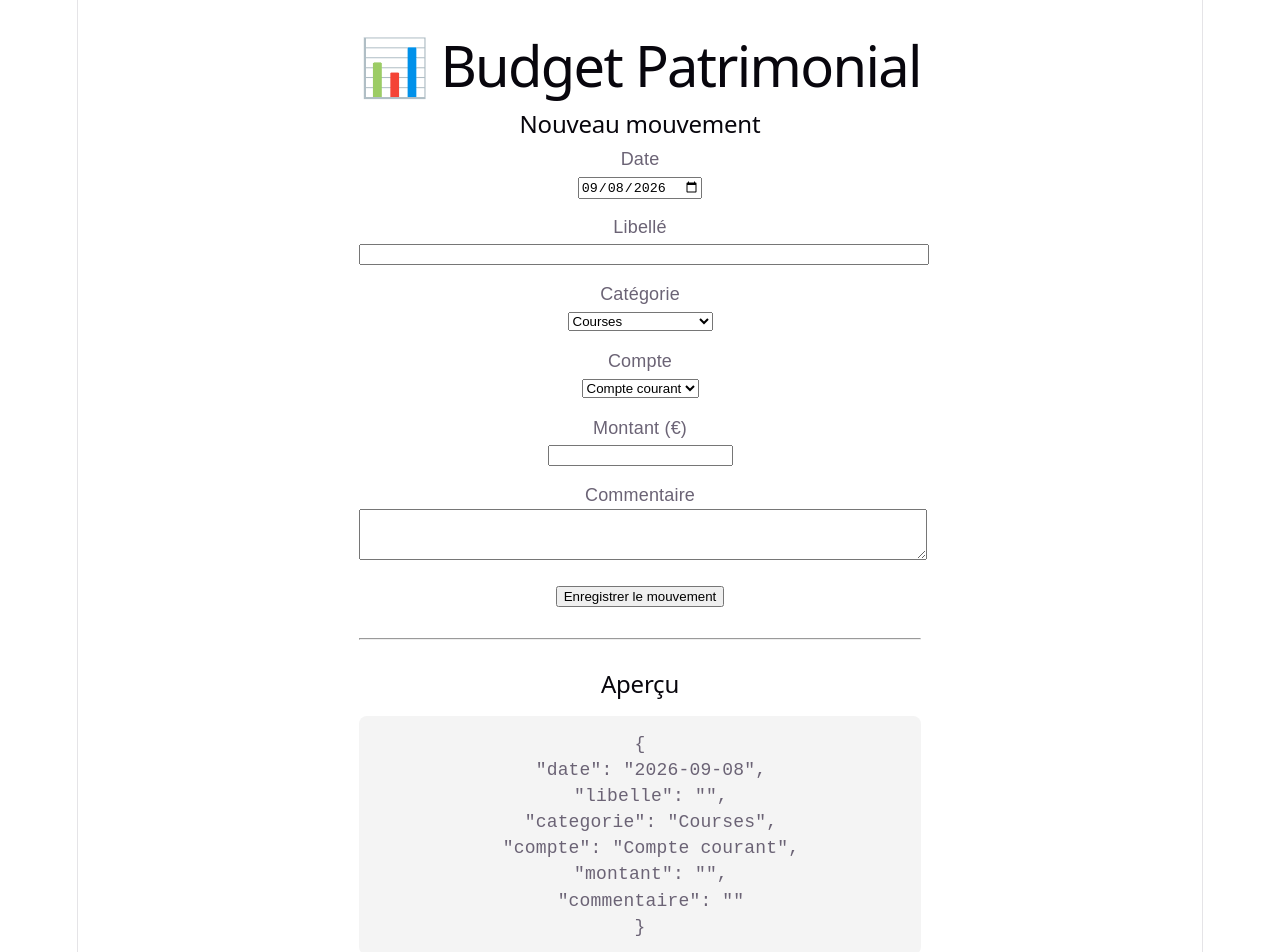
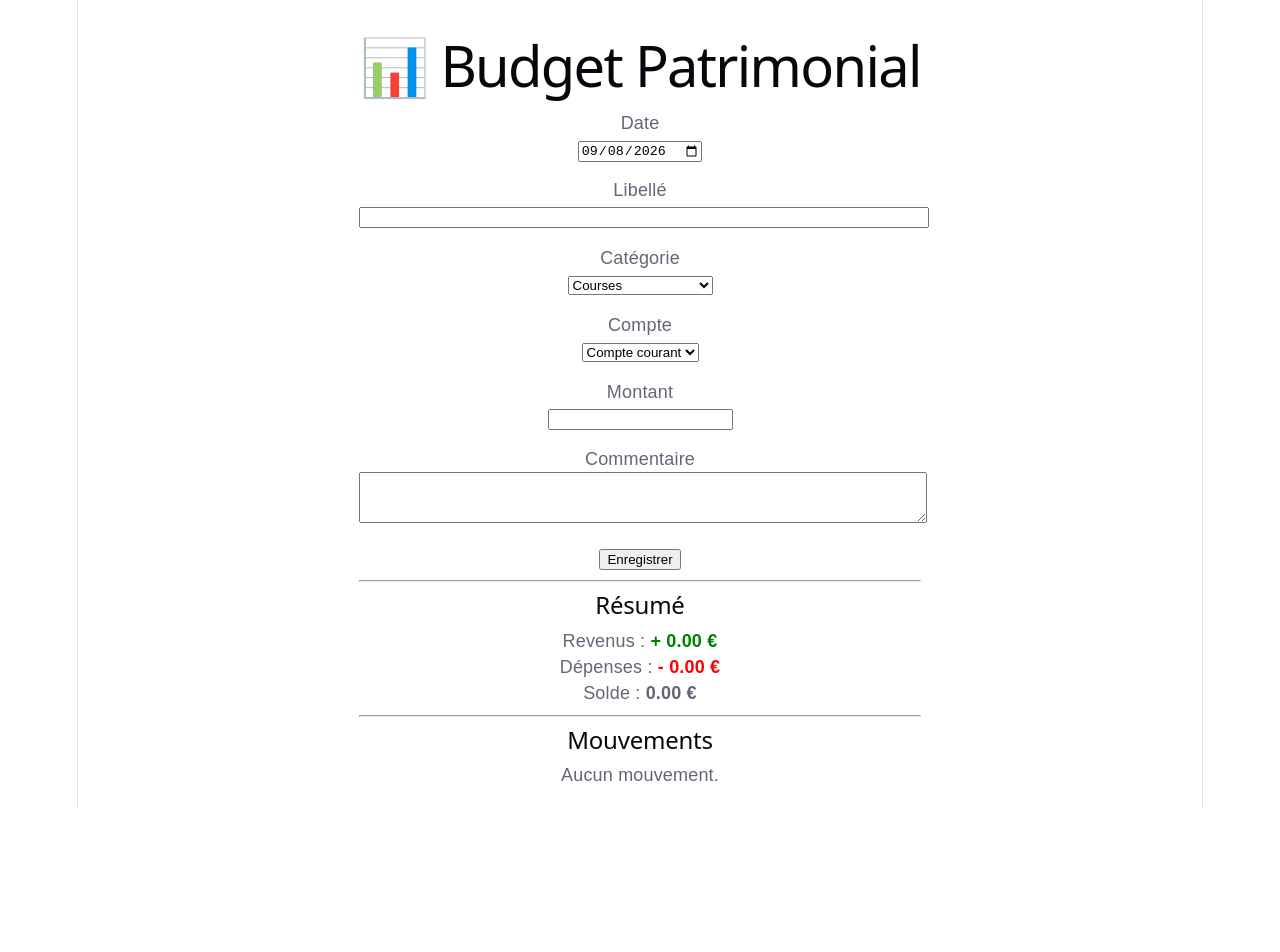
Before and after one commit to Sirkis99/budget-patrimonial, a React (Vite) app in the folder budget-patrimonial/: page / in a window 1280 px wide. Shown: the top 952 px of the page. After the commit the page ends 808 px from the top, so only its background shows below. Built offline with nearby package versions, Linux system fonts and the light colour scheme.

Commit message:
Formulaire V2

```diff
--- a/budget-patrimonial/src/App.jsx
+++ b/budget-patrimonial/src/App.jsx
@@ -38,10 +38,7 @@ const categories = {
     "Vacances",
   ],
 
-  Enfants: [
-    "Épargne enfants",
-    "Dépenses enfants",
-  ],
+  Enfants: ["Épargne enfants", "Dépenses enfants"],
 
   "Jardin / Maison": [
     "Paysagiste CESU",
@@ -71,7 +68,17 @@ const categories = {
   ],
 };
 
+const categoriesRevenus = [
+  "Salaire Thierry",
+  "Salaire Jennifer",
+  "SAP",
+  "Don parental",
+  "Autres revenus",
+];
+
 export default function App() {
+  const [mouvements, setMouvements] = useState([]);
+
   const [form, setForm] = useState({
     date: new Date().toISOString().substring(0, 10),
     libelle: "",
@@ -91,17 +98,57 @@ export default function App() {
   function enregistrer(e) {
     e.preventDefault();
 
-    console.log(form);
+    let montant = parseFloat(form.montant);
 
-    alert(
-      "✅ Mouvement saisi avec succès\\n\\n(étape suivante : stockage local)"
+    if (isNaN(montant)) {
+      alert("Montant invalide");
+      return;
+    }
+
+    if (!categoriesRevenus.includes(form.categorie)) {
+      montant = -Math.abs(montant);
+    } else {
+      montant = Math.abs(montant);
+    }
+
+    const nouveauMouvement = {
+      id: Date.now(),
+      ...form,
+      montant,
+    };
+
+    setMouvements([nouveauMouvement, ...mouvements]);
+
+    setForm({
+      date: new Date().toISOString().substring(0, 10),
+      libelle: "",
+      categorie: "Courses",
+      compte: "Compte courant",
+      montant: "",
+      commentaire: "",
+    });
+  }
+
+  function supprimer(id) {
+    setMouvements(
+      mouvements.filter((m) => m.id !== id)
     );
   }
+
+  const revenus = mouvements
+    .filter((m) => m.montant > 0)
+    .reduce((s, m) => s + m.montant, 0);
+
+  const depenses = mouvements
+    .filter((m) => m.montant < 0)
+    .reduce((s, m) => s + Math.abs(m.montant), 0);
+
+  const solde = revenus - depenses;
 
   return (
     <div
       style={{
-        maxWidth: "900px",
+        maxWidth: "1000px",
         margin: "auto",
         padding: "20px",
         fontFamily: "Arial",
@@ -109,53 +156,66 @@ export default function App() {
     >
       <h1>📊 Budget Patrimonial</h1>
 
-      <h2>Nouveau mouvement</h2>
-
       <form onSubmit={enregistrer}>
-        <div style={{ marginBottom: "15px" }}>
+        <div style={{ marginBottom: 15 }}>
           <label>Date</label>
           <br />
           <input
             type="date"
             value={form.date}
-            onChange={(e) => update("date", e.target.value)}
+            onChange={(e) =>
+              update("date", e.target.value)
+            }
           />
         </div>
 
-        <div style={{ marginBottom: "15px" }}>
+        <div style={{ marginBottom: 15 }}>
           <label>Libellé</label>
           <br />
           <input
             type="text"
             value={form.libelle}
-            onChange={(e) => update("libelle", e.target.value)}
+            onChange={(e) =>
+              update("libelle", e.target.value)
+            }
             style={{ width: "100%" }}
           />
         </div>
 
-        <div style={{ marginBottom: "15px" }}>
+        <div style={{ marginBottom: 15 }}>
           <label>Catégorie</label>
           <br />
           <select
             value={form.categorie}
-            onChange={(e) => update("categorie", e.target.value)}
+            onChange={(e) =>
+              update("categorie", e.target.value)
+            }
           >
-            {Object.entries(categories).map(([groupe, valeurs]) => (
-              <optgroup key={groupe} label={groupe}>
+            {Object.entries(categories).map(
+              ([groupe, valeurs]) => (
+                <optgroup
+                  key={groupe}
+                  label={groupe}
+                >
                   {valeurs.map((v) => (
-                  <option key={v}>{v}</option>
+                    <option key={v}>
+                      {v}
+                    </option>
                   ))}
                 </optgroup>
-            ))}
+              )
+            )}
           </select>
         </div>
 
-        <div style={{ marginBottom: "15px" }}>
+        <div style={{ marginBottom: 15 }}>
           <label>Compte</label>
           <br />
           <select
             value={form.compte}
-            onChange={(e) => update("compte", e.target.value)}
+            onChange={(e) =>
+              update("compte", e.target.value)
+            }
           >
             {comptes.map((c) => (
               <option key={c}>{c}</option>
@@ -163,46 +223,122 @@ export default function App() {
           </select>
         </div>
 
-        <div style={{ marginBottom: "15px" }}>
-          <label>Montant (€)</label>
+        <div style={{ marginBottom: 15 }}>
+          <label>Montant</label>
           <br />
           <input
             type="number"
             step="0.01"
             value={form.montant}
-            onChange={(e) => update("montant", e.target.value)}
+            onChange={(e) =>
+              update("montant", e.target.value)
+            }
           />
         </div>
 
-        <div style={{ marginBottom: "15px" }}>
+        <div style={{ marginBottom: 15 }}>
           <label>Commentaire</label>
           <br />
           <textarea
             rows="3"
             value={form.commentaire}
-            onChange={(e) => update("commentaire", e.target.value)}
+            onChange={(e) =>
+              update("commentaire", e.target.value)
+            }
             style={{ width: "100%" }}
           />
         </div>
 
         <button type="submit">
-          Enregistrer le mouvement
+          Enregistrer
         </button>
       </form>
 
-      <hr style={{ margin: "30px 0" }} />
+      <hr />
 
-      <h2>Aperçu</h2>
+      <h2>Résumé</h2>
 
-      <pre
+      <p>
+        Revenus :
+        {" "}
+        <strong style={{ color: "green" }}>
+          + {revenus.toFixed(2)} €
+        </strong>
+      </p>
+
+      <p>
+        Dépenses :
+        {" "}
+        <strong style={{ color: "red" }}>
+          - {depenses.toFixed(2)} €
+        </strong>
+      </p>
+
+      <p>
+        Solde :
+        {" "}
+        <strong>
+          {solde.toFixed(2)} €
+        </strong>
+      </p>
+
+      <hr />
+
+      <h2>Mouvements</h2>
+
+      {mouvements.length === 0 ? (
+        <p>Aucun mouvement.</p>
+      ) : (
+        <table
           style={{
-          background: "#f4f4f4",
-          padding: "15px",
-          borderRadius: "8px",
+            width: "100%",
+            borderCollapse: "collapse",
           }}
         >
-        {JSON.stringify(form, null, 2)}
-      </pre>
+          <thead>
+            <tr>
+              <th>Date</th>
+              <th>Libellé</th>
+              <th>Catégorie</th>
+              <th>Compte</th>
+              <th>Montant</th>
+              <th></th>
+            </tr>
+          </thead>
+
+          <tbody>
+            {mouvements.map((m) => (
+              <tr key={m.id}>
+                <td>{m.date}</td>
+                <td>{m.libelle}</td>
+                <td>{m.categorie}</td>
+                <td>{m.compte}</td>
+
+                <td
+                  style={{
+                    color:
+                      m.montant >= 0
+                        ? "green"
+                        : "red",
+                  }}
+                >
+                  {m.montant.toFixed(2)} €
+                </td>
+
+                <td>
+                  <button
+                    onClick={() =>
+                      supprimer(m.id)
+                    }
+                  >
+                    Supprimer
+                  </button>
+                </td>
+              </tr>
+            ))}
+          </tbody>
+        </table>
+      )}
     </div>
   );
 }
```
Lines whose indentation alone changed are shown as unchanged.
